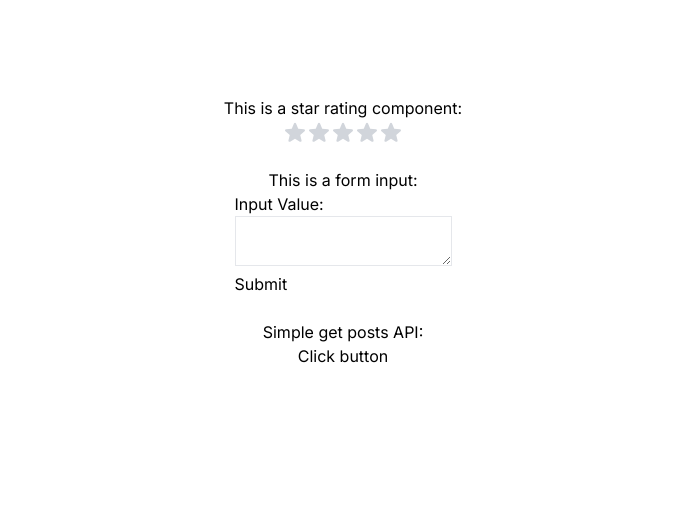
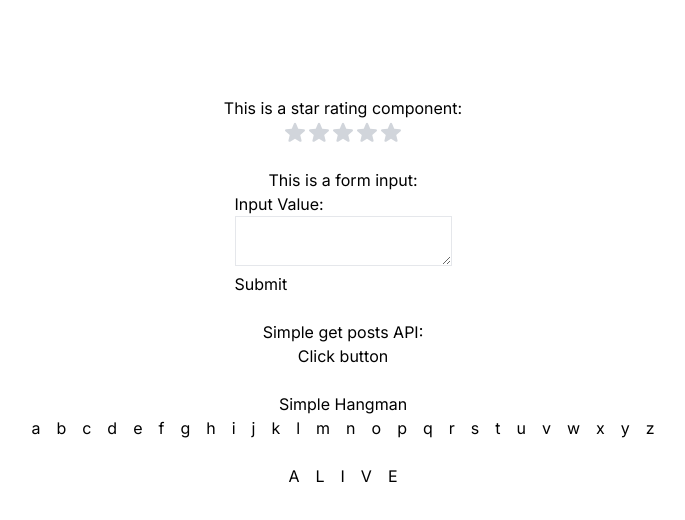
Before and after one commit to MattWong-ca/web3-playground, a Next.js app in the folder react-practice/: page / in a window 1280 px wide. Shown: the top 520 px of the page, without its empty margins (297-982 px from the left). Built offline with nearby package versions, Linux system fonts and the light colour scheme.

Commit message:
Start hangman

```diff
--- a/react-practice/src/app/page.tsx
+++ b/react-practice/src/app/page.tsx
@@ -28,6 +28,8 @@ export default function Home() {
     setPosts(movies[0].body);
   }
 
+  const alphabet = ['a', 'b', 'c', 'd', 'e', 'f', 'g', 'h', 'i', 'j', 'k', 'l', 'm', 'n', 'o', 'p', 'q', 'r', 's', 't', 'u', 'v', 'w', 'x', 'y', 'z']
+  const alive = ['A', 'L', 'I', 'V', 'E'];
   return (
     <div className="flex min-h-screen flex-col items-center p-24">
       <div>This is a star rating component: </div>
@@ -52,12 +54,29 @@ export default function Home() {
           Your answer is: {answer}
         </div>)}
       <div>Simple get posts API: </div>
-      <div onClick={getPosts}>
+      <button onClick={getPosts}>
         Click button
-      </div>
+      </button>
       {posts && (
         <div>{posts}</div>
       )}
+      <br></br>
+      <div>Simple Hangman</div>
+      <div className="flex">
+        {
+          alphabet.map((index) => {
+            return <div className="px-2" key={index}>{index}</div>;
+          })
+        }
+      </div>
+      <br></br>
+      <div className="flex">
+        {
+          alive.map((index) => {
+            return <div className="px-2" key={index}>{index}</div>;
+          })
+        }
+      </div>
     </div>
   );
 }
```
